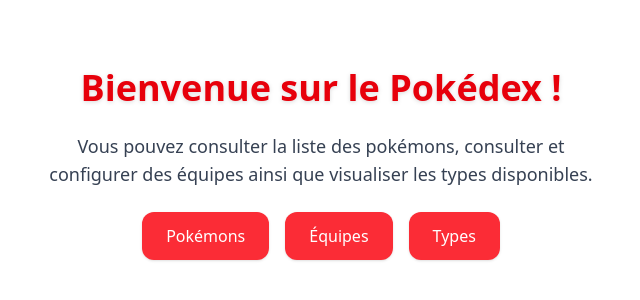
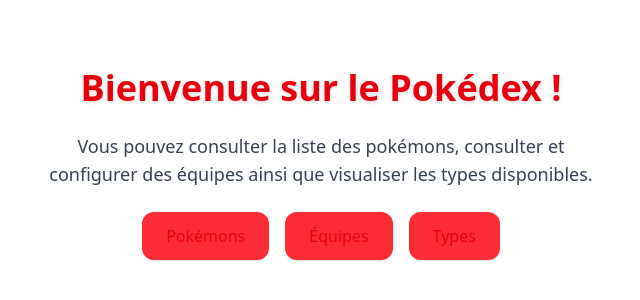
Before and after one commit to DavidDuhem/Web_Pokedex, a SvelteKit app in the folder client/: page / in a window 1280 px wide. Shown: the part 236-536 px from the top of the page, without its empty margins (319-959 px from the left). Built offline with nearby package versions, Linux system fonts and the light colour scheme.

Commit message:
Fix small visual issues on team list

```diff
--- a/client/src/app.css
+++ b/client/src/app.css
@@ -1 +1,5 @@
-@import 'tailwindcss';
+@import "tailwindcss";
+
+a {
+  @apply text-red-600 hover:text-red-800 transition-colors;
+}
--- a/client/src/routes/teams/+page.svelte
+++ b/client/src/routes/teams/+page.svelte
@@ -45,14 +45,13 @@
   {:else if !data.teams || data.teams.length === 0}
     <p>Aucune équipe trouvée.</p>
   {:else}
-    <!-- Tableau des équipes -->
     <div class="rounded-xl shadow-md w-full max-w-4xl mx-auto">
       <table class="w-full border-collapse table-fixed">
         <thead class="bg-red-500 text-white">
           <tr>
             <th class="text-left px-4 py-3 w-[20%]">Nom</th>
             <th class="text-left px-4 py-3 w-[50%]">Description</th>
-            <th class="text-left px-4 py-3 w-[30%]">Actions</th>
+            <th class="text-center px-4 py-3 w-[30%]">Actions</th>
           </tr>
         </thead>
         <tbody class="bg-white divide-y divide-red-100">
@@ -61,7 +60,7 @@
               <td
                 class="px-4 py-3 font-semibold text-gray-800 whitespace-normal"
               >
-                {team.name}
+                <a href="/teams/{team.id}">{team.name}</a>
               </td>
               <td class="px-4 py-3 text-gray-600 whitespace-normal break-words">
                 {team.description}
@@ -82,7 +81,6 @@
               </td>
             </tr>
           {/each}
-          <!-- Ajoute plus de lignes dynamiquement ici -->
         </tbody>
       </table>
     </div>
```
